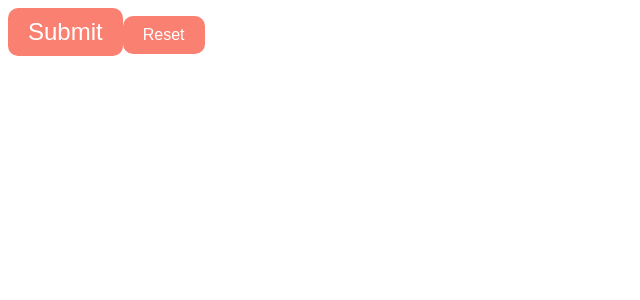
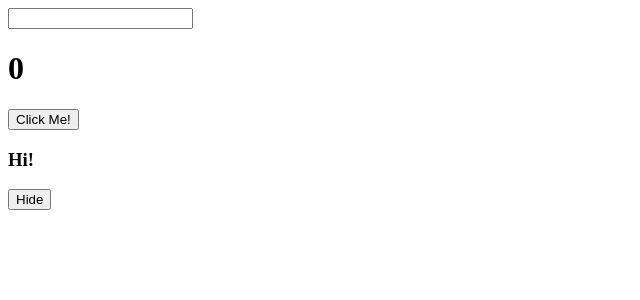
Before and after one commit to dev-minjeong/movie-info-app, a React (Create React App) app: page / in a window 1280 px wide. Shown: the top 300 px of the page, without its empty margins (0-640 px from the left). Built offline with nearby package versions, Linux system fonts and the light colour scheme.

Commit message:
useEffect 사용하기

```diff
--- a/src/App.js
+++ b/src/App.js
@@ -1,3 +1,63 @@
+import { useState, useEffect } from 'react';
+/** useEffect(() => {}, [])
+ *  처음 렌더링 시 한번만 실행되길 원할때 사용함
+ *  렌더링 후 업데이트 되어도 useEffect 설정한 부분은 실행 안됨
+ *  [] 안에 지정한 값이 변화 시에만 실행함
+ *  [] 안에 지정 값이 없을 시 처음 렌더링 할때 한번만 실행
+ *  useEffect가 destroy시 return에 원하는 콜백함수를 주면 됨 → cleanUp
+ *  정리가 필요한 effect에 cleanUp사용함
+ */
+function App() {
+  const [count, setCount] = useState(0);
+  const [keyword, setkeyword] = useState('');
+  const [text, setText] = useState(false);
+  console.log('render!');
+  const onClick = () => {
+    setCount(() => count + 1);
+  };
+  const onChange = (event) => {
+    setkeyword(event.target.value);
+  };
+  const changeText = () => {
+    setText(!text);
+  };
+  useEffect(() => {
+    console.log('I run only once.');
+  }, []);
+  useEffect(() => {
+    if (keyword.length > 5) {
+      console.log('search for', keyword);
+    }
+    console.log('I run when "keyword" changes.');
+  }, [keyword]);
+  useEffect(() => {
+    console.log('I run when "count" changes.');
+  }, [count]);
+  useEffect(() => {
+    console.log('I run when "keyword & count" changes.');
+  }, [keyword, count]);
+
+  return (
+    <>
+      <input value={keyword} type='text' onChange={onChange}></input>
+      <h1>{count}</h1>
+      <button onClick={onClick}>Click Me!</button>
+      {text ? null : <Greet></Greet>}
+      <button onClick={changeText}>{text ? 'Showing' : 'Hide'}</button>
+    </>
+  );
+}
+function Greet() {
+  useEffect(() => {
+    console.log('hi^^');
+    // cleanUp
+    return () => {
+      console.log('byeTT');
+    };
+  }, []);
+  return <h3>Hi!</h3>;
+}
+export default App;
 /*
 import {
   BrowserRouter as Router,
@@ -7,6 +67,7 @@ import {
 } from "react-router-dom";
 import Home from "./routes/Home";
 import Detail from "./routes/Detail";
+import { useEffect } from 'react';
 
 
 function App() {
--- a/src/index.js
+++ b/src/index.js
@@ -1,43 +1,6 @@
 import React from 'react';
 import ReactDOM from 'react-dom';
-// import App from './App';
-import { useState } from 'react';
-import { PropTypes } from 'prop-types';
-
-function Btn({ text, fontSize = 16 }) {
-  // props의 기본값 설정 가능
-  return (
-    <button
-      style={{
-        backgroundColor: 'salmon',
-        color: 'white',
-        padding: '10px 20px',
-        border: 0,
-        borderRadius: 10,
-        cursor: 'pointer',
-        fontSize, // === fontSize: fontSize
-      }}
-    >
-      {text}
-    </button>
-  );
-}
-// PropTypes을 활용해 각각 prop의 타입 지정 가능 → 타입 지정 실수 방지
-Btn.propTypes = {
-  text: PropTypes.string.isRequired,
-  fontSize: PropTypes.number,
-  // fontSize를 prop로 설정하지 않은 Btn이 있음 → isRequired 설정 시 오류남
-};
-
-function App() {
-  return (
-    <div>
-      <Btn text='Submit' fontSize={24}></Btn>
-      <Btn text='Reset'></Btn>
-    </div>
-  );
-}
-
+import App from './App';
 ReactDOM.render(
   <React.StrictMode>
     <App />
```
